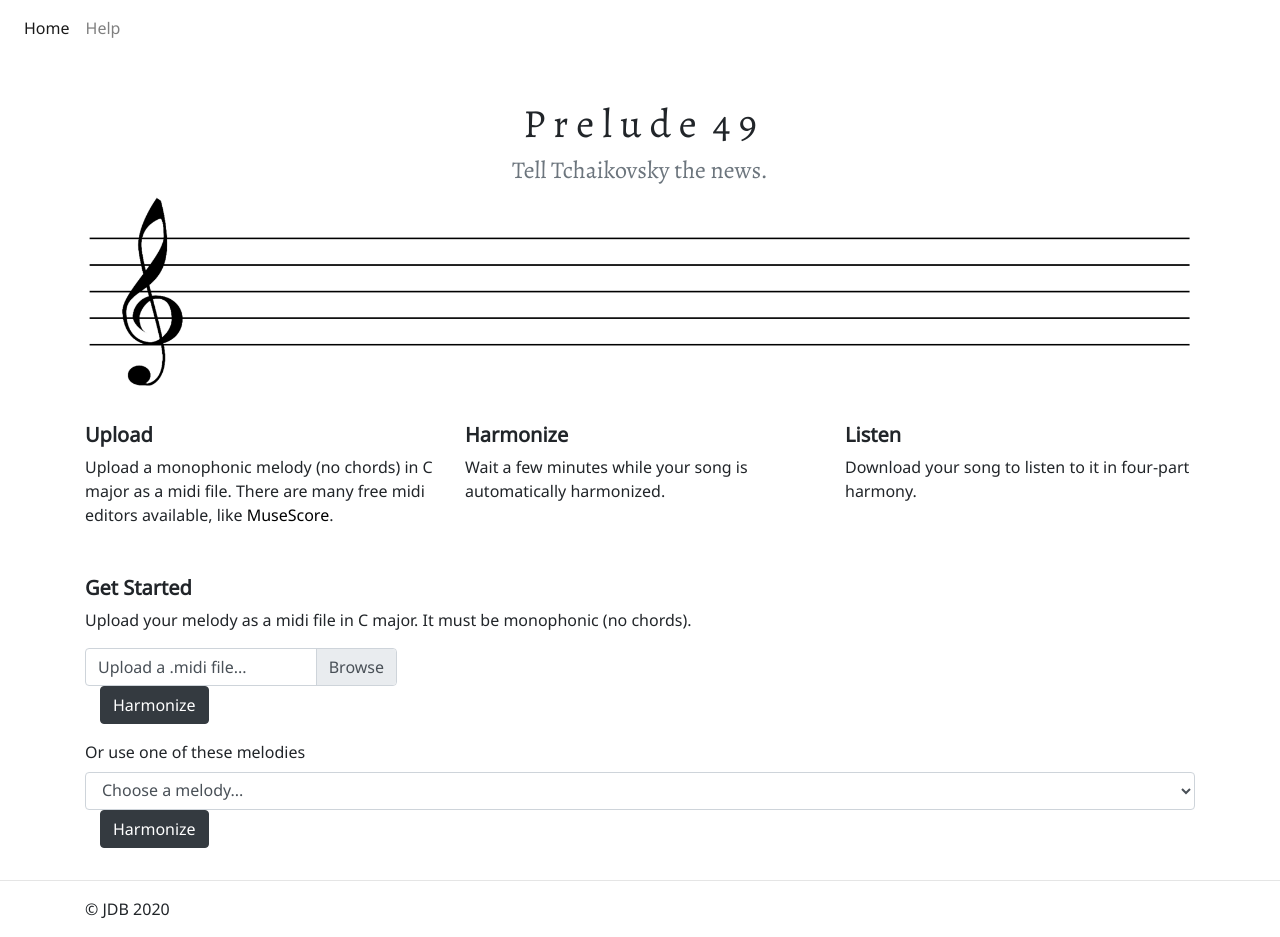
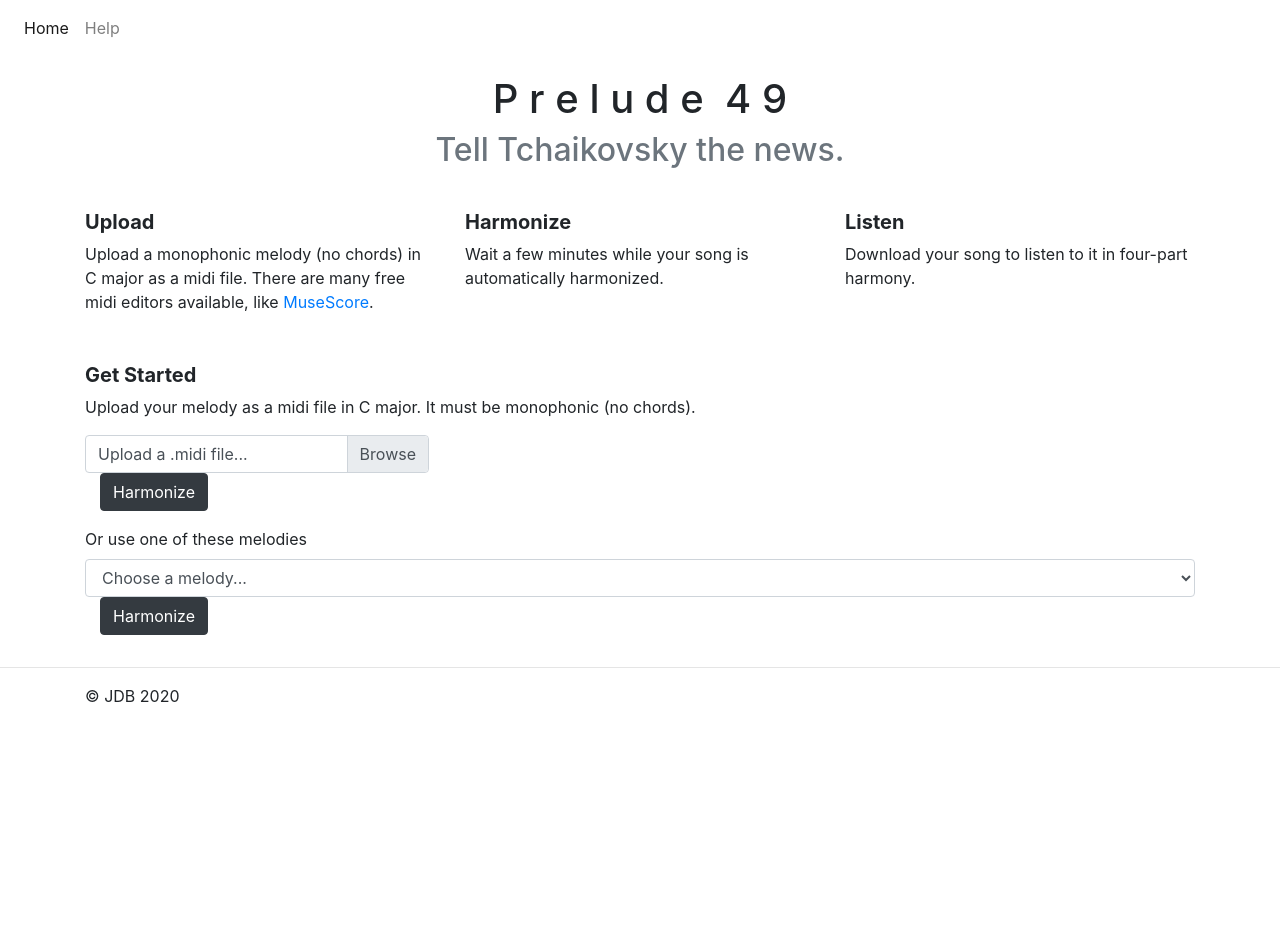
Before and after one commit to davidalvin/harmonizer_website, a Flask app: page / in a window 1280 px wide. After the commit the page ends 702 px from the top, so only its background shows below. Run offline with Flask 2, Linux system fonts and the light colour scheme; some libraries are stand-ins or nearby versions.

Commit message:
Updated formatting of header

```diff
--- a/webapp/templates/layout.html
+++ b/webapp/templates/layout.html
@@ -4,58 +4,12 @@
   <head>
     <meta charset="utf-8">
     <meta name="viewport" content="width=device-width, initial-scale=1, shrink-to-fit=no">
-    <meta name="description" content="">
     <title>Prelude49</title>
      <!-- Bootstrap core CSS -->
-    <link rel="stylesheet" href="static/bootstrap.min.css">
-    <meta name="theme-color" content="#563d7c">
+    <link rel="stylesheet" href="{{ url_for('static', filename='css/bootstrap.min.css') }}">
 
-
-    <link rel="stylesheet" href="https://maxcdn.bootstrapcdn.com/bootstrap/4.0.0/css/bootstrap.min.css" integrity="sha384-Gn5384xqQ1aoWXA+058RXPxPg6fy4IWvTNh0E263XmFcJlSAwiGgFAW/dAiS6JXm" crossorigin="anonymous">
-
-    <style>
-        @import url('https://fonts.googleapis.com/css2?family=Alegreya&family=Anonymous+Pro&display=swap');
-        @import url('https://fonts.googleapis.com/css2?family=Noto+Sans&display=swap');
-
-        /* Main Body */
-        body {
-          font-family: 'Noto Sans', sans-serif;
-        }
-
-        a {
-            color:#000;
-        }
-
-        a:hover {
-            color: #f00;
-        }
-         /* Page Title */
-        .page-title {
-            font-family: 'Alegreya', serif;
-            font-size: 500rem;
-        }
-
-        .page-title a:hover {
-            color:red !important;
-        }
-
-        /* Nav Bar */
-        ul.navbar-nav a:hover {
-            color: #f00
-            !important;
-        }
-
-        /* List Groups */
-        .list-group-item {
-            color: #000
-            !important;
-        }
-
-        .border-2 {
-          border-width:2px !important;
-        }
-      </style>
-    <!-- Custom styles for this template -->
+     <!-- Custom CSS -->
+    <link rel="stylesheet" href="{{ url_for('static', filename='css/custom.css') }}">
   </head>
   <body>
     <div class="container">
@@ -76,16 +30,21 @@
       </nav>
     </div>
     <div class="container">
-      <div class="col" style="height:100px;"></div>
+      <div class="col" style="height:75px;"></div>
       <div class="row" >
           <div class="col page-title">
-              <h1 class="text-center">P r e l u d e &nbsp<a>4 9</a></h1>
-              <h4 class="text-center text-muted">Tell Tchaikovsky the news.</h4>
+              <h1 id="main-title" class="text-center">P r e l u d e &nbsp4 9</h1>
+              <h2 class="text-center text-muted">Tell Tchaikovsky the news.</h4>
           </div>
       </div>
-      <div class="row m-1">
-          <img src="{{url_for('static', filename='img/staff.png')}}"" class="img-fluid" alt="Responsive image">
+      <div class="row">
+        <div class="col md-4"></div>
+        <div class="col md-4">
+          <div id="osmdContainer"></div>
+        </div>
+        <div class="col md-4"></div>
       </div>
+
       <div class="col" style="height:25px;"></div>
 
       <main role="main">
@@ -123,4 +82,28 @@
     var dir = loc.substring(0, loc.lastIndexOf('/'));
     console.log(loc);
   </script>
+
+  <!--Open Sheet Music Display Core JS -->
+  <script src="{{ url_for('static',filename='js/opensheetmusicdisplay.min.js') }}"></script>
+
+  <!-- Custom JS to render the title score -->
+  <script>
+    var osmd = new opensheetmusicdisplay.OpenSheetMusicDisplay("osmdContainer");
+    osmd.setOptions({
+    backend: "svg",
+    drawTitle: false,
+    drawingParameters: "compacttight", // don't display title, composer etc., smaller margins
+    autoResize: true,
+    drawPartNames: false,
+    drawMeasureNumbers: false,
+    renderSingleHorizontalStaffline: true,
+    });
+    osmd
+    .load("{{ url_for('static', filename='musicxml/title-song.musicxml') }}")
+    .then(
+        function() {
+        osmd.render();
+        }
+    );
+  </script>
 </html>
```
